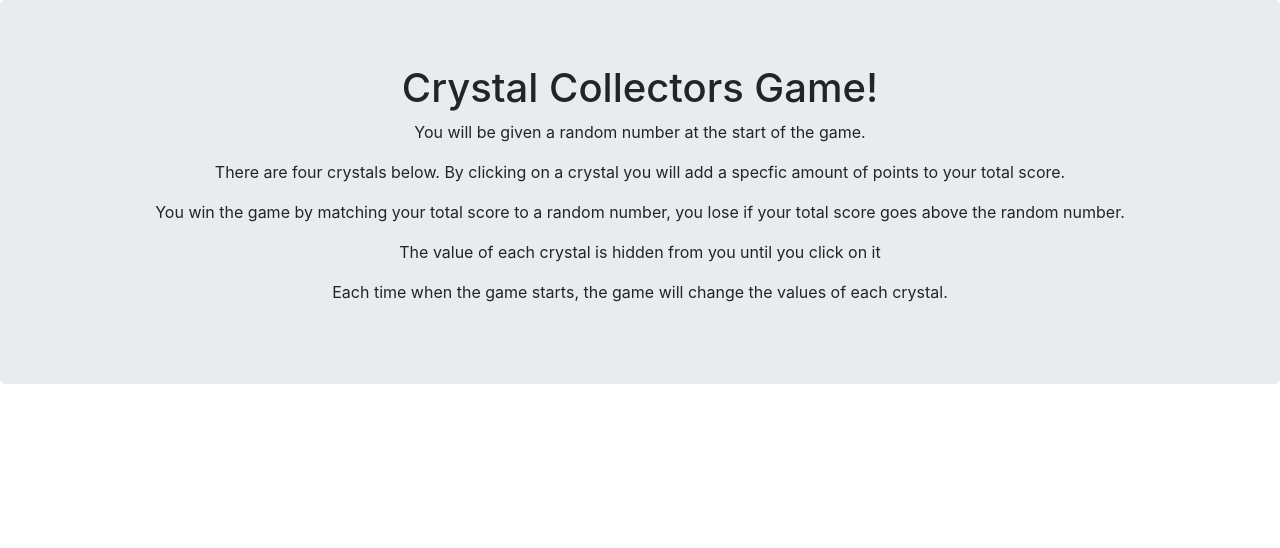
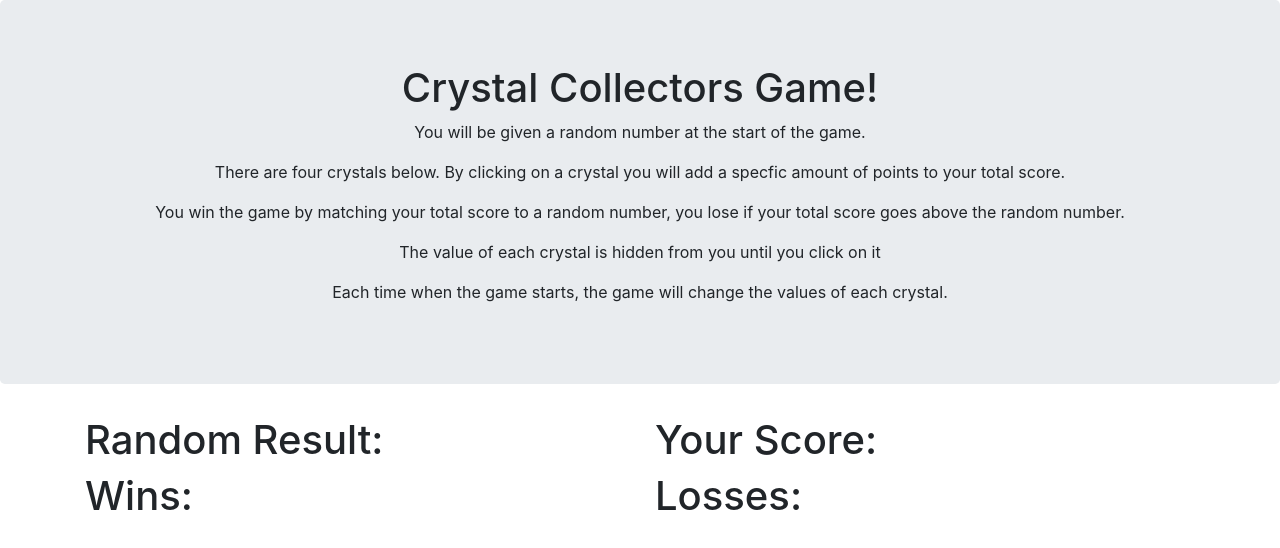
Before and after one commit to estevansta/Crystal-Game-V2, a plain HTML site: page index.html in a window 1280 px wide. Drawn offline with nearby package versions, Linux system fonts and the light colour scheme.

Commit message:
Containers for random result, your score, wins, losses

```diff
--- a/index.html
+++ b/index.html
@@ -25,6 +25,27 @@
             </div>
     </div>
 
+    <div class="container">
+        <div class="row">
+            <div class="col-sm">
+                <h1>Random Result:</h1>
+            </div>
+            <div class="col-sm">
+                <h1>Your Score:</h1>
+            </div>
+        </div>
+    </div>
+
+    <div class="container">
+        <div class="row">
+            <div class="col-sm">
+                <h1>Wins:</h1>
+            </div>
+            <div class="col-sm">
+                <h1>Losses:</h1>
+            </div>
+        </div>
+    </div>
 
 </body>
 </html>
```
